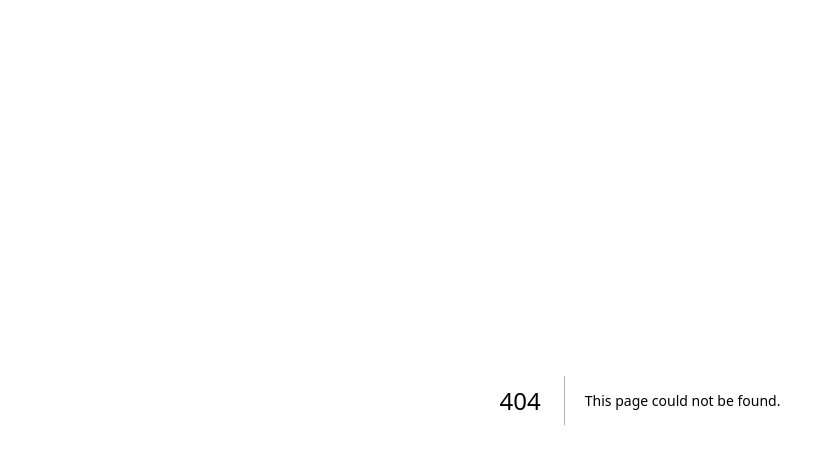
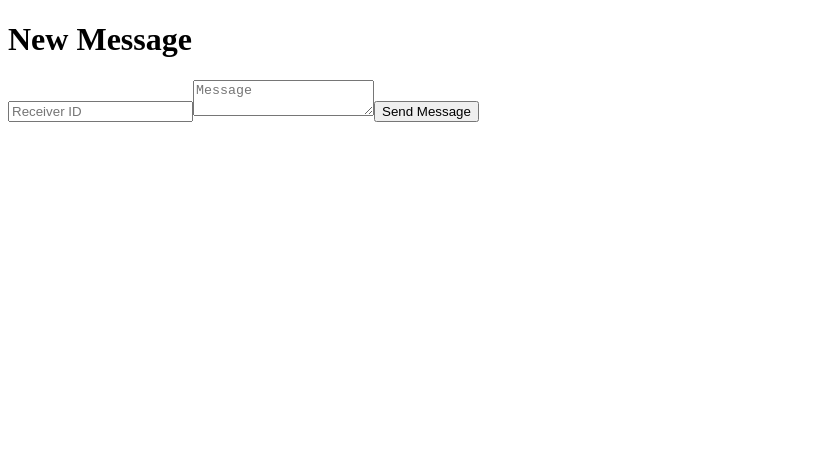
Before and after one commit to yukihamada/EnablerStay, a Next.js app in the folder frontend/: page /message/new in a window 1280 px wide. Before the commit this address had no page. Shown: the top 464 px of the page, without its empty margins (0-835 px from the left). Built offline with nearby package versions, Linux system fonts and the light colour scheme.

Commit message:
Add messaging pages and update README.md

```diff
--- /dev/null
+++ b/frontend/pages/message/new.js
@@ -0,0 +1,47 @@
+import React, { useState } from 'react';
+import { useRouter } from 'next/router';
+
+const NewMessage = () => {
+  const [receiverId, setReceiverId] = useState('');
+  const [content, setContent] = useState('');
+  const router = useRouter();
+
+  const handleSubmit = async (e) => {
+    e.preventDefault();
+    const res = await fetch('/api/message', {
+      method: 'POST',
+      headers: {
+        'Content-Type': 'application/json',
+      },
+      body: JSON.stringify({ receiverId, content }),
+    });
+
+    if (res.ok) {
+      router.push('/message');
+    } else {
+      console.error('Failed to send message');
+    }
+  };
+
+  return (
+    <div>
+      <h1>New Message</h1>
+      <form onSubmit={handleSubmit}>
+        <input
+          type="text"
+          placeholder="Receiver ID"
+          value={receiverId}
+          onChange={(e) => setReceiverId(e.target.value)}
+        />
+        <textarea
+          placeholder="Message"
+          value={content}
+          onChange={(e) => setContent(e.target.value)}
+        />
+        <button type="submit">Send Message</button>
+      </form>
+    </div>
+  );
+};
+
+export default NewMessage;
```
Also changed, not shown: frontend/pages/message/index.js (added, +32 -0 lines).
